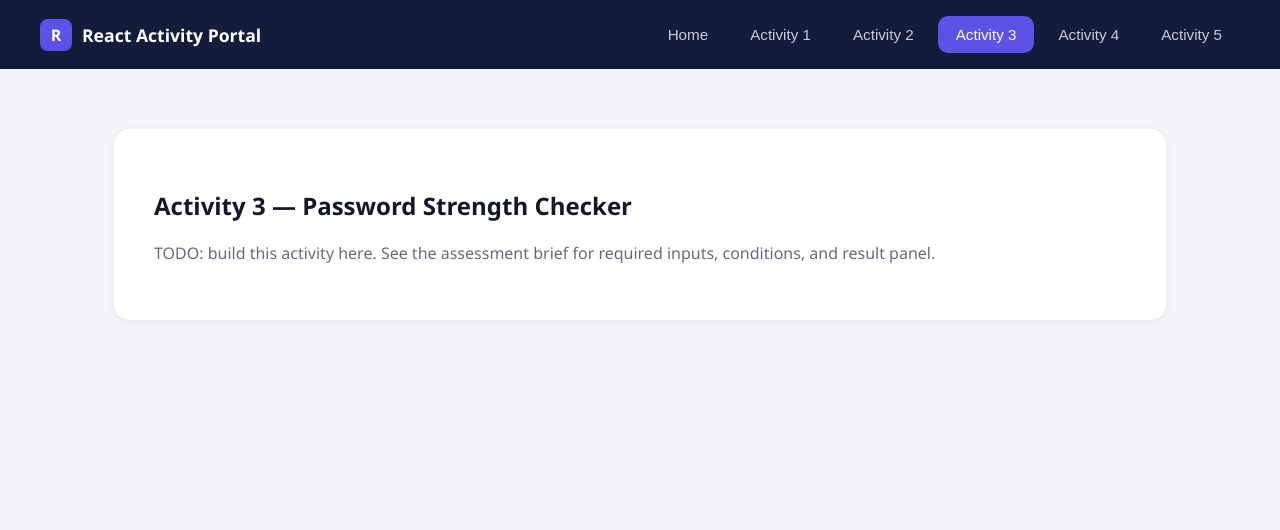
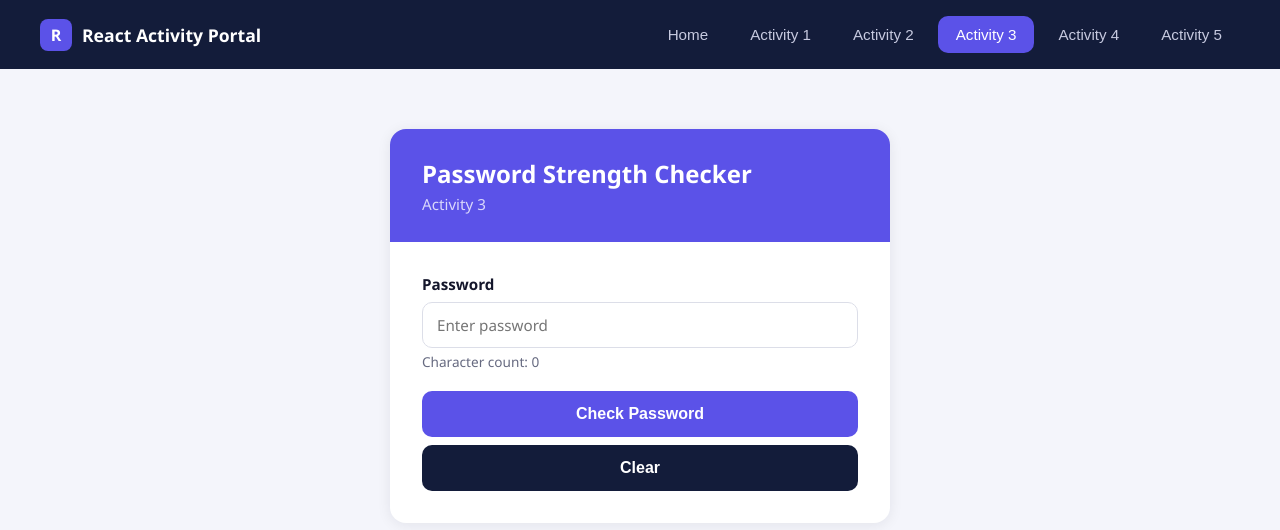
Before and after one commit to davidjamesdeocampo-coder/react-activity-portal, a React (Vite) app: page / in a window 1280 px wide. Both pictures are taken after a click on the button "Activity 3". Shown: the top 530 px of the page. Built offline with nearby package versions, Linux system fonts and the light colour scheme.

Commit message:
Activity 3 - Password Checker

```diff
--- a/src/App.css
+++ b/src/App.css
@@ -319,3 +319,13 @@ body {
   text-align: left;
   margin-bottom: 20px;
 }
+
+.alert-warning {
+  background: #fffbeb;
+  color: #92400e;
+}
+
+.alert-empty {
+  background: var(--bg);
+  color: var(--text-muted);
+}
--- a/src/pages/PasswordChecker.jsx
+++ b/src/pages/PasswordChecker.jsx
@@ -1,8 +1,84 @@
+import { useState } from "react";
+
 export default function PasswordChecker() {
+  const [password, setPassword] = useState("");
+  const [result, setResult] = useState(null);
+
+  function handleCheckPassword() {
+    const len = password.length;
+
+    if (len === 0) {
+      setResult({
+        status: "Empty",
+        message: "Please enter a password.",
+        alertClass: "alert-empty"
+      });
+    } else if (len < 6) {
+      setResult({
+        status: "Weak",
+        message: "Create a stronger password.",
+        alertClass: "alert-error"
+      });
+    } else if (len >= 6 && len <= 9) {
+      setResult({
+        status: "Medium",
+        message: "Create a stronger password.",
+        alertClass: "alert-warning"
+      });
+    } else {
+      setResult({
+        status: "Strong",
+        message: "You can use this password.",
+        alertClass: "alert-success"
+      });
+    }
+  }
+
+  function handleClear() {
+    setPassword("");
+    setResult(null);
+  }
+
   return (
-    <div className="activity-placeholder">
-      <h2>Activity 3 — Password Strength Checker</h2>
-      <p>TODO: build this activity here. See the assessment brief for required inputs, conditions, and result panel.</p>
+    <div className="activity-page">
+      <div className="auth-card">
+        <div className="auth-header">
+          <h2>Password Strength Checker</h2>
+          <p>Activity 3</p>
+        </div>
+
+        <div className="auth-body">
+          <div className="form-group">
+            <label>Password</label>
+            <input
+              type="text"
+              placeholder="Enter password"
+              value={password}
+              onChange={(e) => setPassword(e.target.value)}
+            />
+            <p className="hint-text" style={{ textAlign: "left", marginTop: "4px" }}>
+              Character count: {password.length}
+            </p>
+          </div>
+
+          <button className="btn-primary" onClick={handleCheckPassword}>
+            Check Password
+          </button>
+
+          <button className="btn-secondary" onClick={handleClear}>
+            Clear
+          </button>
+
+          {result && (
+            <div className={`alert ${result.alertClass}`} style={{ marginTop: "20px" }}>
+              <h3 style={{ margin: "0 0 6px 0", fontSize: "1.1rem" }}>
+                Password Status: {result.status}
+              </h3>
+              <p style={{ margin: 0 }}>{result.message}</p>
+            </div>
+          )}
+        </div>
+      </div>
     </div>
   );
 }
```
